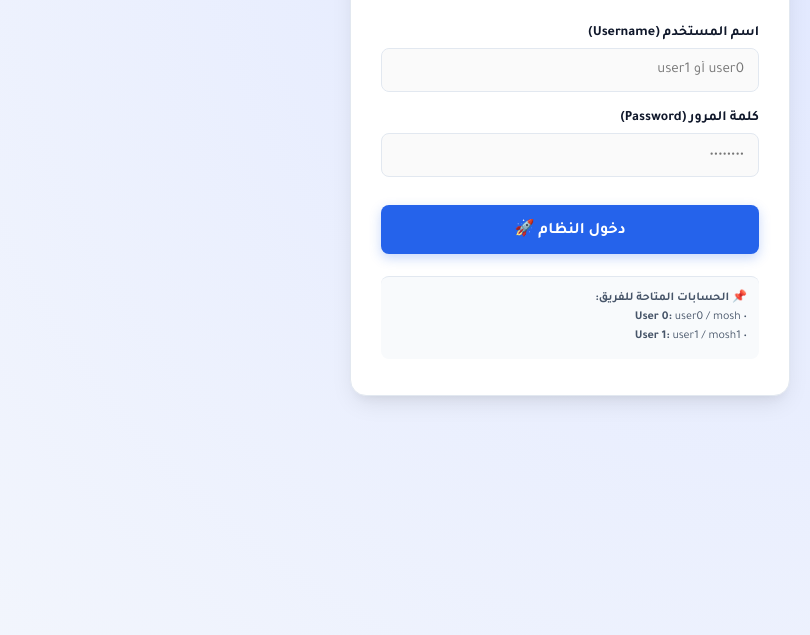
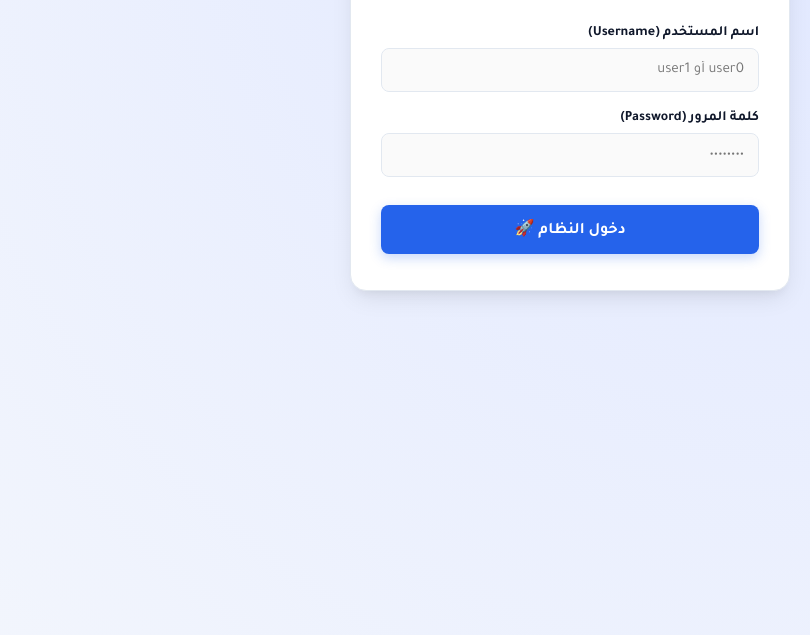
Before and after one commit to mostafashapaan818/010-alx, a plain HTML site: page indeex.html in a window 1280 px wide. Shown: the part 157-792 px from the top of the page, without its empty margins (470-1280 px from the left). Drawn offline with Linux system fonts and the light colour scheme.

Commit message:
Remove public credentials hint box from login page

```diff
--- a/indeex.html
+++ b/indeex.html
@@ -793,12 +793,6 @@
 
       <button type="button" id="submitLoginBtn" onclick="handleLogin(event)" class="btn-login">دخول النظام 🚀</button>
     </form>
-
-    <div class="creds-hint">
-      <b>📌 الحسابات المتاحة للفريق:</b><br>
-      • <b>User 0:</b> user0 / mosh<br>
-      • <b>User 1:</b> user1 / mosh1
-    </div>
   </div>
 </div>
 
```
Also changed, not shown: index.html (+0 -6 lines).
